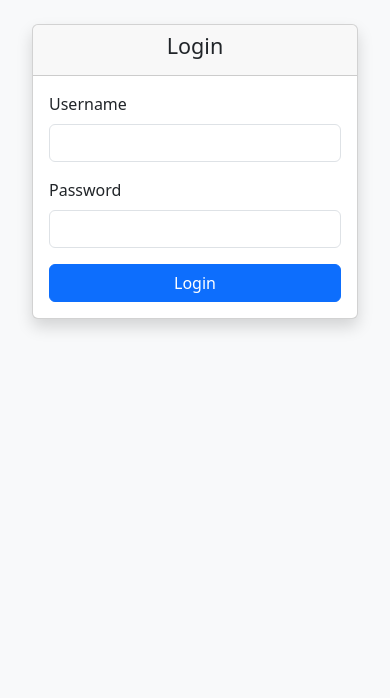
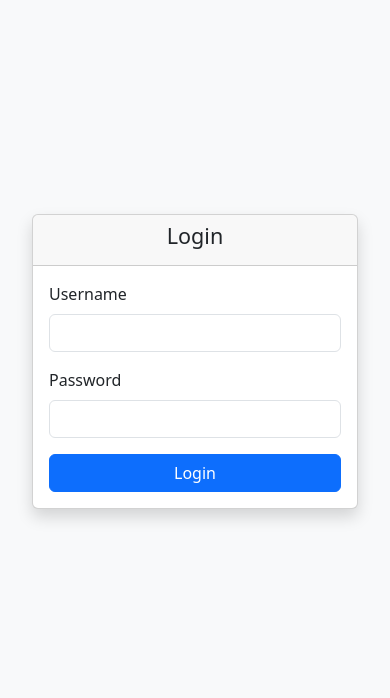
Before and after one commit to MUsmanaSaeed/software-engineering-and-and-agile, a Flask app: page /login in a window 390 px wide. Shown: the top 698 px of the page. Run offline with Flask 3, Linux system fonts and the light colour scheme.

Commit message:
Refactor login page layout for improved responsiveness and alignment

```diff
--- a/templates/login.html
+++ b/templates/login.html
@@ -1,8 +1,8 @@
 {% extends 'base.html' %}
 {% block title %}Login{% endblock %}
 {% block content %}
-<div class="row justify-content-center">
-    <div class="col-md-6">
+<div class="d-flex justify-content-center align-items-center" style="min-height: 80vh;">
+    <div class="col-12 col-sm-8 col-md-5 col-lg-4">
         <div class="card shadow">
             <div class="card-header text-center"><h4>Login</h4></div>
             <div class="card-body">
```
